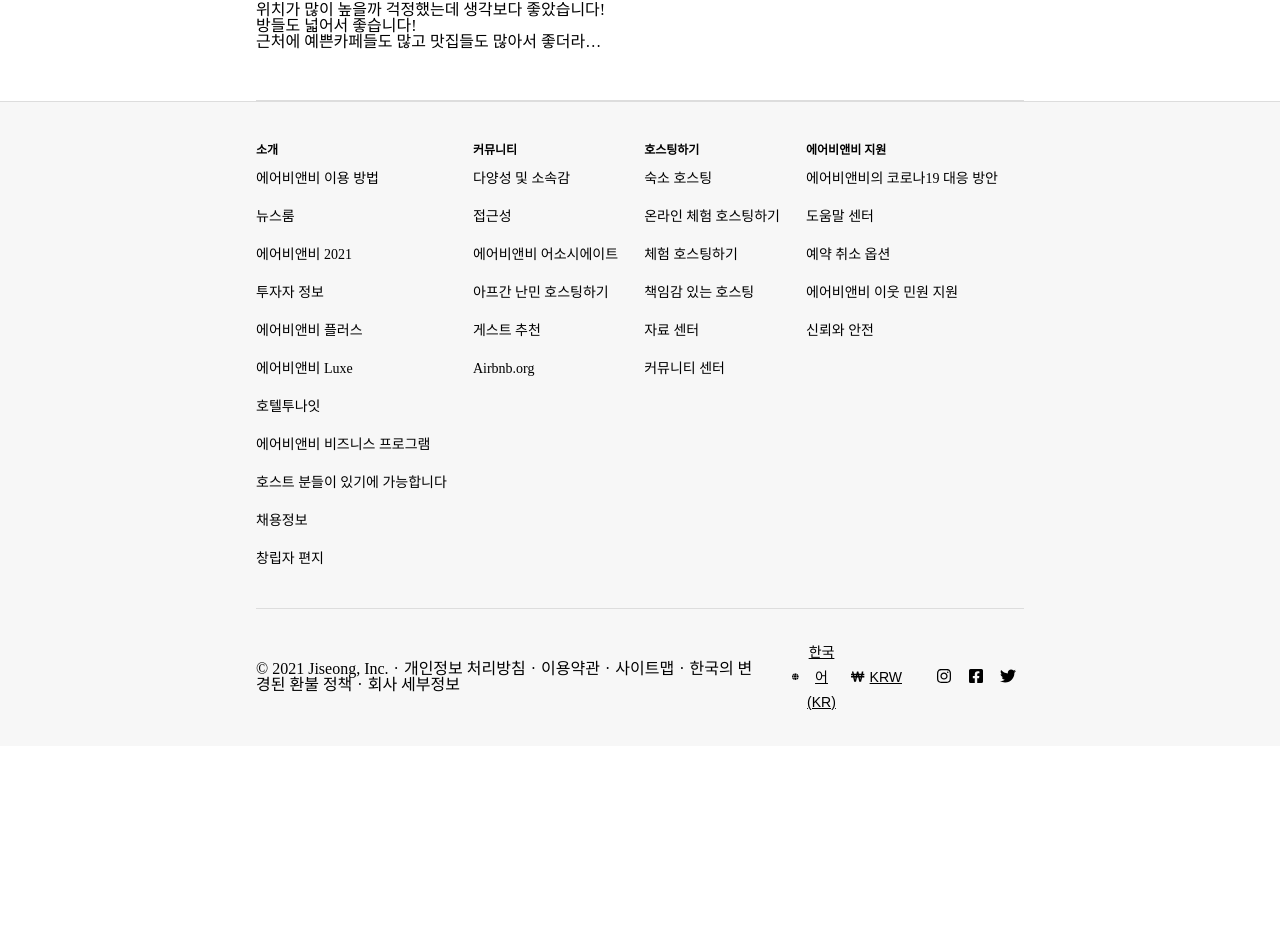
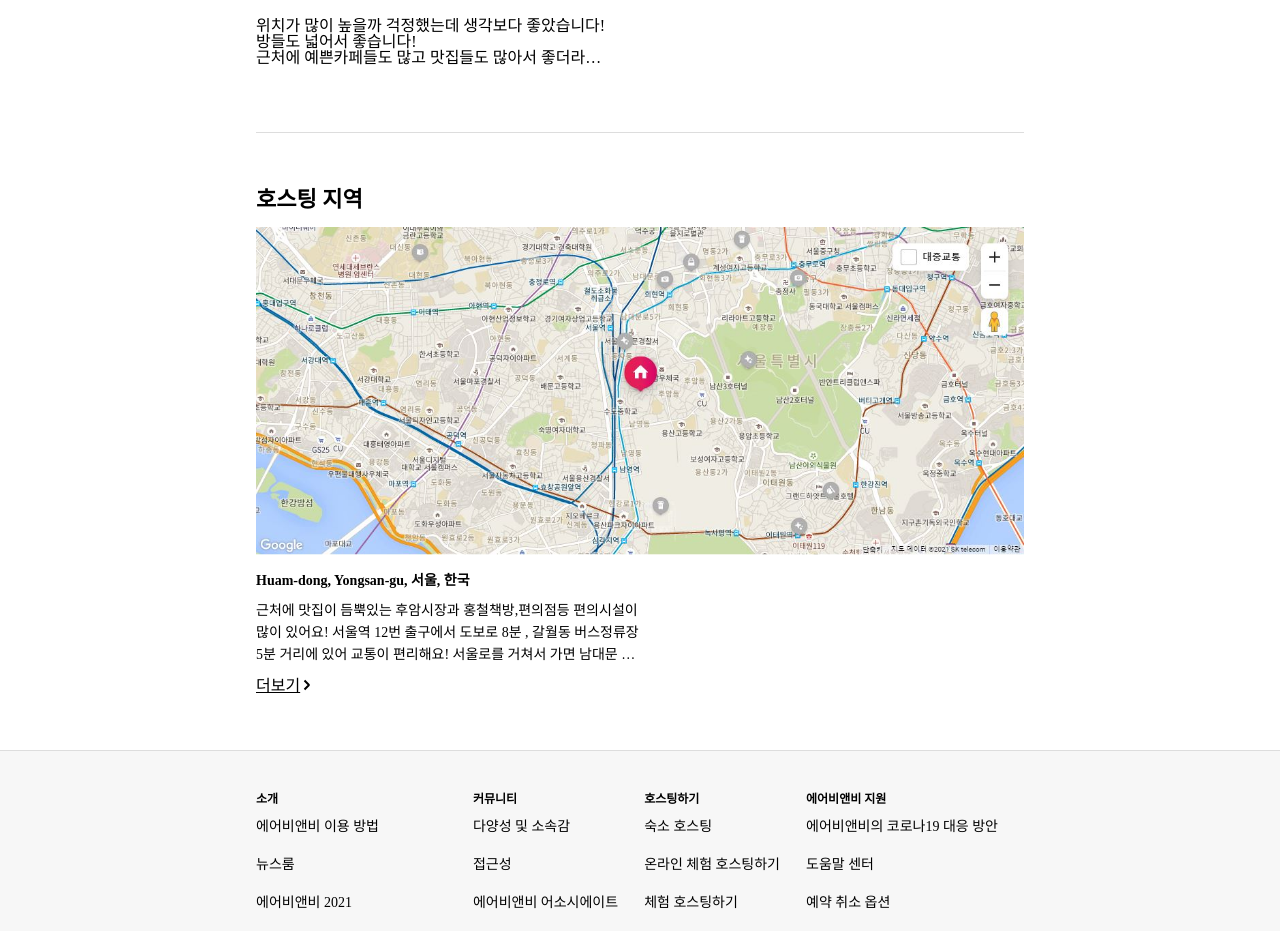
Before and after one commit to Danji-ya/study-space, a React (Create React App) app: page /detail/1 in a window 1280 px wide. Shown: the part 2568-3499 px from the top of the page. Before the commit the page ends 3314 px from the top, so only its background shows below. Built offline with nearby package versions, Linux system fonts and the light colour scheme.

Commit message:
feat: detail page의 호스팅지역 ui 완료

```diff
--- a/src/assets/css/detail/mainReviewStyle.js
+++ b/src/assets/css/detail/mainReviewStyle.js
@@ -2,7 +2,7 @@
 import { css } from '@emotion/react';
 
 const reviewContainer = props => css`
-  padding: 40px 0;
+  padding: 7vh 0;
   border-top: 1px solid #dddddd;
   border-bottom: 1px solid #dddddd;
 `;
--- /dev/null
+++ b/src/components/Detail/MainMap.js
@@ -0,0 +1,94 @@
+/** @jsxImportSource @emotion/react */
+import { css } from '@emotion/react';
+import React from 'react';
+import { ell } from '../../assets/css/detail/mainReviewStyle';
+import { images } from '../../constants';
+
+const mapContainer = props => css`
+  padding: 7vh 0;
+`;
+
+const title = props => css`
+  font-size: 22px;
+  font-weight: 600;
+`;
+
+const mapWrap = props => css`
+  padding: 2vh 0;
+  width: 100%;
+
+  img {
+    width: 100%;
+    height: 100%;
+    object-fit: cover;
+  }
+`;
+
+const descriptionWrap = props => css`
+  width: 50%;
+
+  h3 {
+    font-size: 14px;
+    font-weight: 600;
+  }
+
+  p {
+    padding: 1.5vh 0 0 0;
+    font-size: 14px;
+    font-weight: 400;
+    line-height: 22px;
+  }
+`;
+
+const extendArrow = props => css`
+  display: inline-block;
+  margin-top: 1.5vh;
+
+  span {
+    text-decoration: underline;
+  }
+  svg {
+    display: inline-block;
+    fill: none;
+    height: 12px;
+    width: 12px;
+    stroke: currentcolor;
+    stroke-width: 5.33333;
+    overflow: visible;
+  }
+
+  &:hover {
+    cursor: pointer;
+  }
+`;
+
+function MainMap() {
+  return (
+    <section css={mapContainer}>
+      <h2 css={title}>호스팅 지역</h2>
+
+      <div css={mapWrap}>
+        <img src={images.test4.default} alt="" />
+      </div>
+      <div css={descriptionWrap}>
+        <h3>Huam-dong, Yongsan-gu, 서울, 한국</h3>
+
+        <p css={ell}>
+          근처에 맛집이 듬뿍있는 후암시장과 홍철책방,편의점등 편의시설이 많이 있어요! 서울역 12번
+          출구에서 도보로 8분 , 갈월동 버스정류장 5분 거리에 있어 교통이 편리해요! 서울로를 거쳐서
+          가면 남대문 광화문 명동등 4대문도 산책삼아 갈수 있어요~
+        </p>
+      </div>
+      <div css={extendArrow}>
+        <span>더보기</span>
+        <svg viewBox="0 0 32 32">
+          <g fill="none">
+            <path d="m12 4 11.2928932 11.2928932c.3905243.3905243.3905243 1.0236893 0 1.4142136l-11.2928932 11.2928932"></path>
+          </g>
+        </svg>
+      </div>
+    </section>
+  );
+}
+
+export default MainMap;
--- a/src/constants/images.js
+++ b/src/constants/images.js
@@ -1,5 +1,6 @@
 const test1 = require('../assets/images/javascript-4523100_640.jpg');
 const test2 = require('../assets/images/temp-img.jpg');
 const test3 = require('../assets/images/test2-img.jpg');
+const test4 = require('../assets/images/test3-img.jpg');
 
-export default { test1, test2, test3 };
+export default { test1, test2, test3, test4 };
--- a/src/containers/Detail/DetailMainContainer.js
+++ b/src/containers/Detail/DetailMainContainer.js
@@ -2,6 +2,7 @@
 import { css } from '@emotion/react';
 import React from 'react';
 import MainDescription from '../../components/Detail/MainDescription';
+import MainMap from '../../components/Detail/MainMap';
 import MainReview from '../../components/Detail/MainReview';
 import MainTitle from '../../components/Detail/MainTitle';
 
@@ -16,6 +17,7 @@
       <MainTitle />
       <MainDescription />
       <MainReview />
+      <MainMap />
     </main>
   );
 }
```
Also changed, not shown: src/assets/images/test3-img.jpg (added).
